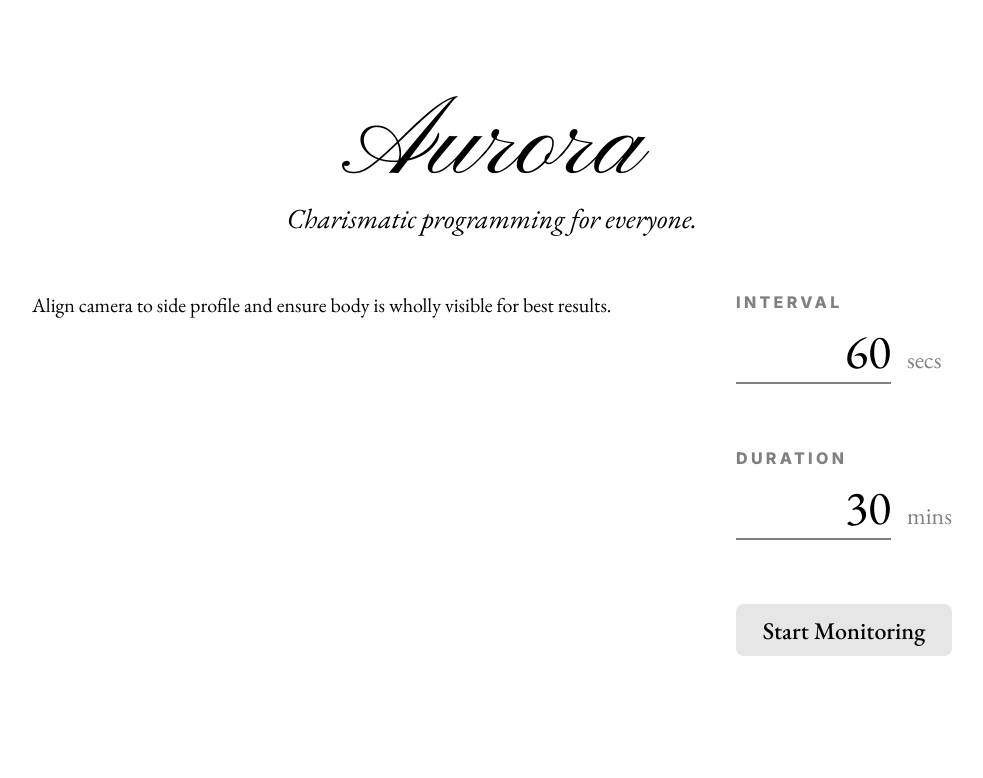
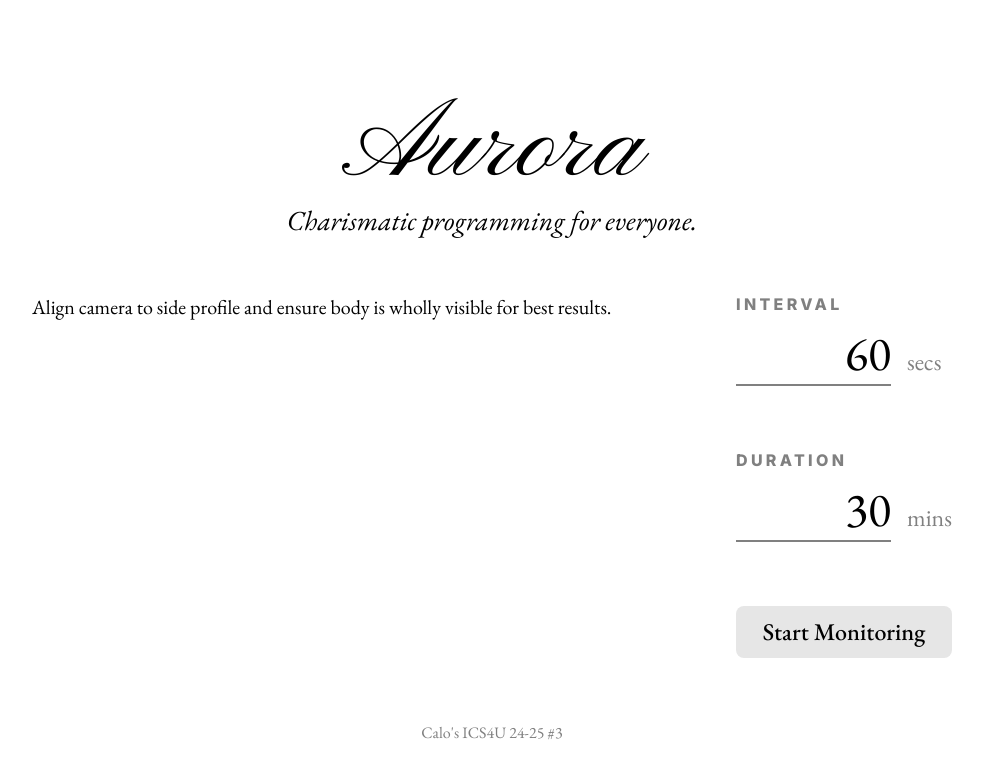
Before and after one commit to Objectivitix/aurora, a React (Vite) app in the folder client/: page / in a window 1280 px wide. Shown: the top 778 px of the page, without its empty margins (148-1131 px from the left). Built offline with nearby package versions, Linux system fonts and the light colour scheme; no server answers; what chartjs-plugin-zoom would draw is missing.

Commit message:
Add footer

```diff
--- a/client/src/Start.css
+++ b/client/src/Start.css
@@ -13,6 +13,8 @@
 
 .start__body {
   display: flex;
+  justify-content: center;
+  flex-wrap: wrap;
   gap: 4rem;
 }
 
@@ -93,6 +95,13 @@
   width: 100%;
 }
 
+.footer {
+  width: 100%;
+
+  color: gray;
+  text-align: center;
+}
+
 @media screen and (max-width: 50em) {
   .start__body {
     flex-direction: column;
--- a/client/src/Start.jsx
+++ b/client/src/Start.jsx
@@ -77,6 +77,7 @@ export default function Start({ onStart }) {
             </button>
           </div>
         </form>
+        <p className="footer">Calo's ICS4U 24-25 #3</p>
       </div>
     </div>
   );
```
